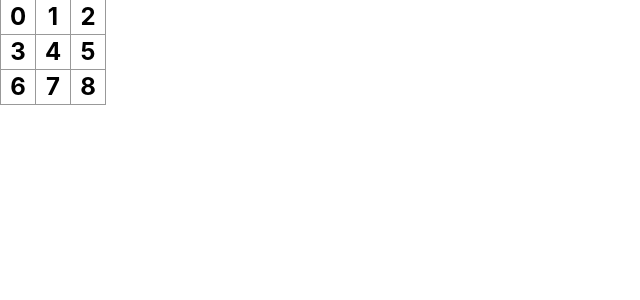
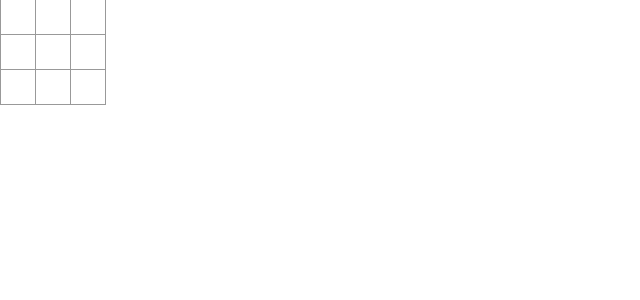
Before and after one commit to ronaldylf/tic-tac-toe-react, a React (Create React App) app: page / in a window 1280 px wide. Shown: the top 300 px of the page, without its empty margins (0-640 px from the left). Built offline with nearby package versions, Linux system fonts and the light colour scheme.

Commit message:
now have onClick and official status

```diff
--- a/src/components/Square.jsx
+++ b/src/components/Square.jsx
@@ -1,15 +1,12 @@
 import React from 'react';
 import '../css/Square.css';
 
-function printId(obj) {
-    console.log(obj)
-}
 
 export default function Square (props) {
     return(
     <>
-        <div className='square-container' onClick={() => printId(props.id_)}>
-            {props.id_}
+        <div className='square-container' onClick={props.onClick}>
+        {props.status}
         </div>
     </>
     )
```
